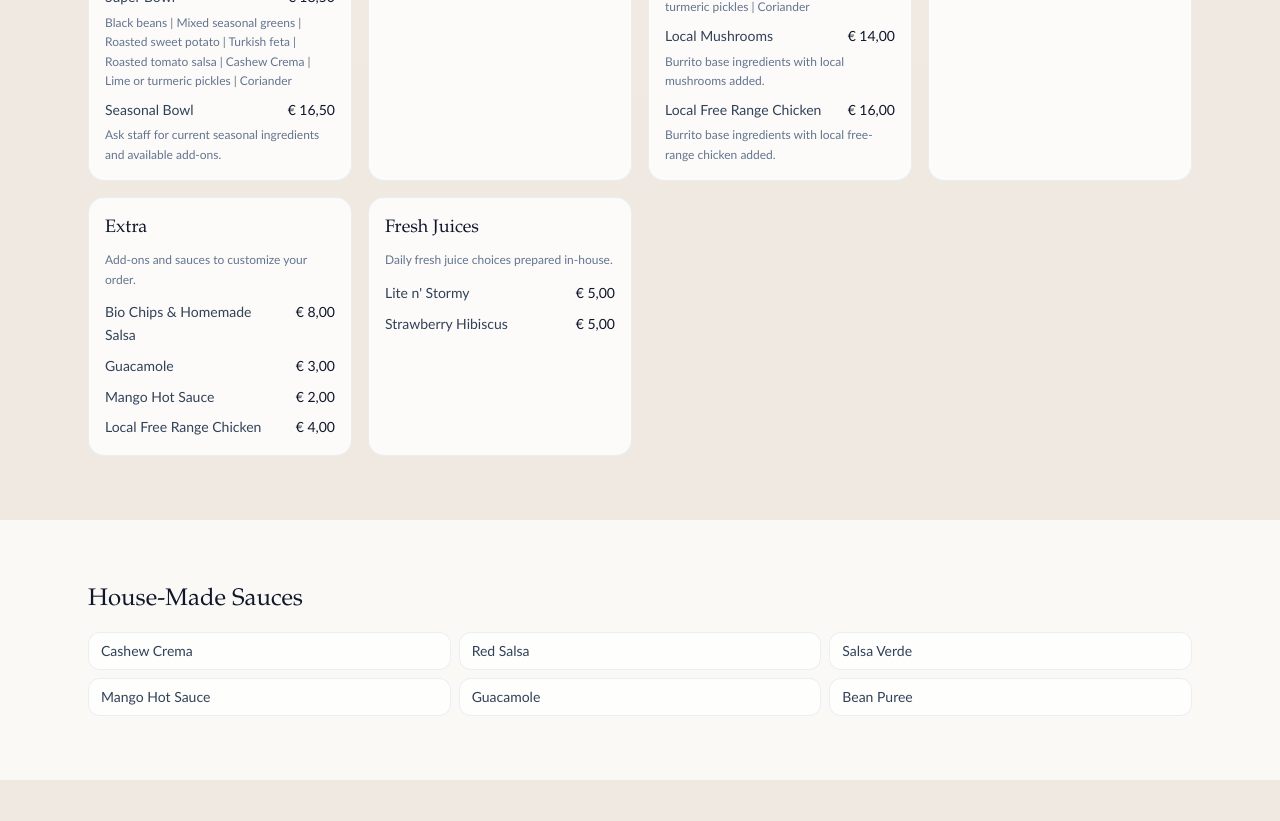
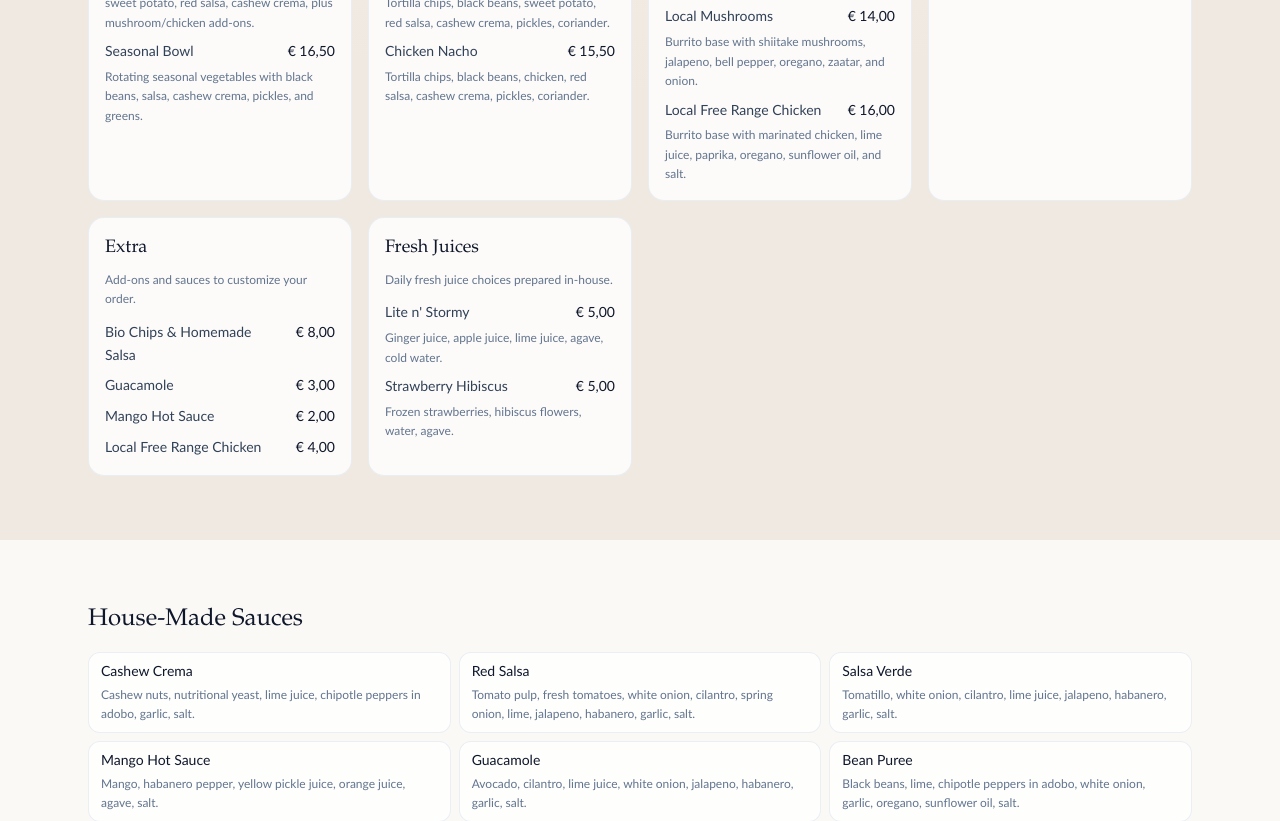
Before and after one commit to Noriad-112/fento-site, a Next.js app: page /menu in a window 1280 px wide. Shown: the part 1100-1921 px from the top of the page. Built offline with nearby package versions, Linux system fonts and the light colour scheme.

Commit message:
Reconcile menu ingredient context with recipe workbook

```diff
--- a/src/app/menu/page.tsx
+++ b/src/app/menu/page.tsx
@@ -103,10 +103,13 @@ export default function MenuPage() {
           <ul className="grid gap-2 text-sm text-slate-700 sm:grid-cols-2 lg:grid-cols-3">
             {menu.houseMadeSauces.map((sauce) => (
               <li
-                key={sauce}
+                key={sauce.name}
                 className="rounded-xl border border-slate-200/70 bg-white/80 px-3 py-2"
               >
-                {sauce}
+                <p className="font-medium text-slate-900">{sauce.name}</p>
+                <p className="mt-1 text-xs leading-relaxed text-slate-500">
+                  {sauce.ingredients}
+                </p>
               </li>
             ))}
           </ul>
--- a/src/content/menu.ts
+++ b/src/content/menu.ts
@@ -4,12 +4,36 @@ export const menu = {
   ingredientsSourceNote:
     "Ingredient lines for bowls and burritos are based on the archived legacy print menu.",
   houseMadeSauces: [
-    "Cashew Crema",
-    "Red Salsa",
-    "Salsa Verde",
-    "Mango Hot Sauce",
-    "Guacamole",
-    "Bean Puree",
+    {
+      name: "Cashew Crema",
+      ingredients:
+        "Cashew nuts, nutritional yeast, lime juice, chipotle peppers in adobo, garlic, salt.",
+    },
+    {
+      name: "Red Salsa",
+      ingredients:
+        "Tomato pulp, fresh tomatoes, white onion, cilantro, spring onion, lime, jalapeno, habanero, garlic, salt.",
+    },
+    {
+      name: "Salsa Verde",
+      ingredients:
+        "Tomatillo, white onion, cilantro, lime juice, jalapeno, habanero, garlic, salt.",
+    },
+    {
+      name: "Mango Hot Sauce",
+      ingredients:
+        "Mango, habanero pepper, yellow pickle juice, orange juice, agave, salt.",
+    },
+    {
+      name: "Guacamole",
+      ingredients:
+        "Avocado, cilantro, lime juice, white onion, jalapeno, habanero, garlic, salt.",
+    },
+    {
+      name: "Bean Puree",
+      ingredients:
+        "Black beans, lime, chipotle peppers in adobo, white onion, garlic, oregano, sunflower oil, salt.",
+    },
   ],
   sections: [
     {
@@ -21,19 +45,19 @@ export const menu = {
           name: "Fento Bowl",
           price: 13.5,
           details:
-            "Black beans | Mixed seasonal greens | Roasted tomato salsa | Bio corn chips | Cashew Crema | Lime or turmeric pickles | Coriander",
+            "Black beans, mixed greens, sweet potato, red salsa, cashew crema, pickles, coriander.",
         },
         {
           name: "Super Bowl",
           price: 18.5,
           details:
-            "Black beans | Mixed seasonal greens | Roasted sweet potato | Turkish feta | Roasted tomato salsa | Cashew Crema | Lime or turmeric pickles | Coriander",
+            "Bowl base with black beans, mixed greens, sweet potato, red salsa, cashew crema, plus mushroom/chicken add-ons.",
         },
         {
           name: "Seasonal Bowl",
           price: 16.5,
           details:
-            "Ask staff for current seasonal ingredients and available add-ons.",
+            "Rotating seasonal vegetables with black beans, salsa, cashew crema, pickles, and greens.",
         },
       ],
     },
@@ -42,9 +66,24 @@ export const menu = {
       description:
         "Tortilla chips with house-made toppings and a choice of plant-based or chicken variations.",
       items: [
-        { name: "Regular/Vegan Nachos", price: 13.5, details: "" },
-        { name: "Sweet Potato Party Nacho", price: 14.5, details: "" },
-        { name: "Chicken Nacho", price: 15.5, details: "" },
+        {
+          name: "Regular/Vegan Nachos",
+          price: 13.5,
+          details:
+            "Tortilla chips, black beans, red salsa, cashew crema, pickles, coriander.",
+        },
+        {
+          name: "Sweet Potato Party Nacho",
+          price: 14.5,
+          details:
+            "Tortilla chips, black beans, sweet potato, red salsa, cashew crema, pickles, coriander.",
+        },
+        {
+          name: "Chicken Nacho",
+          price: 15.5,
+          details:
+            "Tortilla chips, black beans, chicken, red salsa, cashew crema, pickles, coriander.",
+        },
       ],
     },
     {
@@ -56,19 +95,19 @@ export const menu = {
           name: "Vegan/Vegetarian",
           price: 14.5,
           details:
-            "Soft tortilla wrap | Black bean puree | Brown rice & black beans | Roasted sweet potato | Mixed seasonal greens | Roasted tomato salsa | Cashew Crema | Lime or turmeric pickles | Coriander",
+            "Soft tortilla wrap, bean puree, brown rice and black beans, sweet potato, mixed greens, red salsa, cashew crema, pickles, coriander.",
         },
         {
           name: "Local Mushrooms",
           price: 14.0,
           details:
-            "Burrito base ingredients with local mushrooms added.",
+            "Burrito base with shiitake mushrooms, jalapeno, bell pepper, oregano, zaatar, and onion.",
         },
         {
           name: "Local Free Range Chicken",
           price: 16.0,
           details:
-            "Burrito base ingredients with local free-range chicken added.",
+            "Burrito base with marinated chicken, lime juice, paprika, oregano, sunflower oil, and salt.",
         },
       ],
     },
@@ -98,8 +137,16 @@ export const menu = {
       title: "Fresh Juices",
       description: "Daily fresh juice choices prepared in-house.",
       items: [
-        { name: "Lite n' Stormy", price: 5.0, details: "" },
-        { name: "Strawberry Hibiscus", price: 5.0, details: "" },
+        {
+          name: "Lite n' Stormy",
+          price: 5.0,
+          details: "Ginger juice, apple juice, lime juice, agave, cold water.",
+        },
+        {
+          name: "Strawberry Hibiscus",
+          price: 5.0,
+          details: "Frozen strawberries, hibiscus flowers, water, agave.",
+        },
       ],
     },
   ],
```
